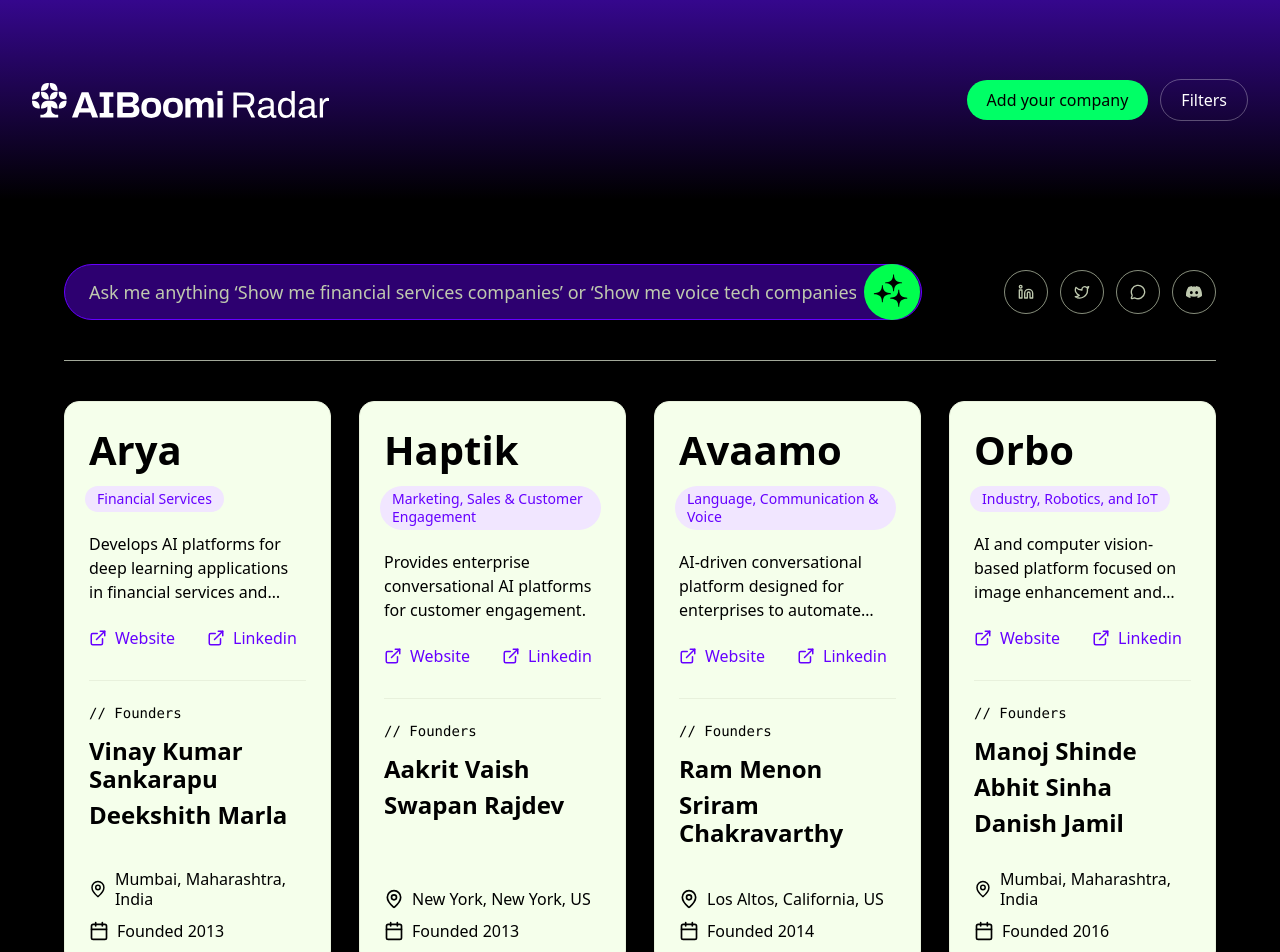
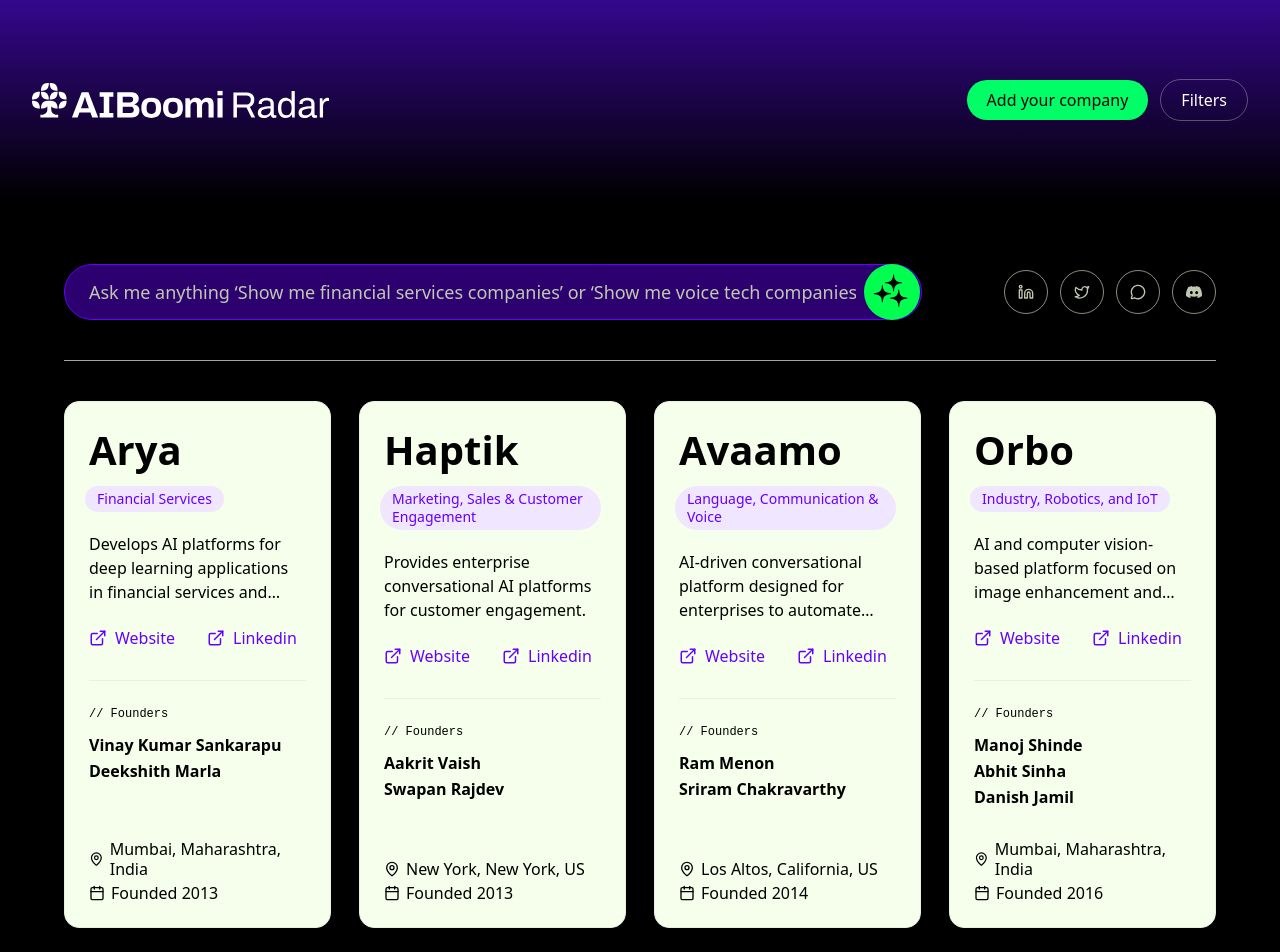
Before and after one commit to AI-Boomi/ai-radar, a React (Vite) app: page / in a window 1280 px wide. Shown: the top 952 px of the page. Built offline with nearby package versions, Linux system fonts and the light colour scheme; a web font is replaced by a local one.

Commit message:
minor UI fixes on homepage

```diff
--- a/src/components/CompanyCard.tsx
+++ b/src/components/CompanyCard.tsx
@@ -1,27 +1,34 @@
+// src/components/CompanyCard.tsx
 import React from "react";
 import { ExternalLink, MapPin, Calendar } from "lucide-react";
 import { Company } from "../types/company";
 
-interface Props { company: Company; }
+interface Props {
+  company: Company;
+}
 
 const CompanyCard: React.FC<Props> = ({ company }) => {
-  const location = [company.city, company.state, company.country].filter(Boolean).join(", ");
+  const location = [company.city, company.state, company.country]
+    .filter(Boolean)
+    .join(", ");
 
   return (
-    <article className="card card-hover rounded-[15px] h-full flex flex-col p-6 text-[#000]">
-      {/* Title */}
+    <div className="card-wrap h-full">
+      <article className="card rounded-[15px] h-full flex flex-col p-6 text-[#000]">
+        {/* Company name — Degular 40/48 Bold */}
         <h2 className="font-display text-[40px] leading-[48px] font-[700]">
           {company.name || "Company Name"}
         </h2>
 
-      {/* Category */}
         {company.category ? (
           <div className="mt-3 -ml-1">
-          <span className="badge-purple">{company.category}</span>
+            <span className="badge-purple badge-wrap sm:max-w-[26rem]">
+             {company.category}
+           </span>
           </div>
         ) : null}
 
-      {/* Description (3 lines) */}
+        {/* Description — clamp to 3 lines */}
         {company.description ? (
           <p className="mt-5 font-sans text-[16px] leading-[24px] line-clamp-3">
             {company.description}
@@ -31,49 +38,61 @@ const CompanyCard: React.FC<Props> = ({ company }) => {
         {/* Links */}
         <div className="mt-6 flex flex-wrap items-center gap-8">
           {company.website && (
-          <a className="inline-flex items-center gap-2 font-display text-[16px] leading-[20px] link-violet"
-             href={company.website} target="_blank" rel="noreferrer">
+            <a
+              className="inline-flex items-center gap-2 font-display text-[16px] leading-[20px] link-violet"
+              href={company.website}
+              target="_blank"
+              rel="noreferrer"
+            >
               <ExternalLink className="h-[18px] w-[18px]" />
               Website
             </a>
           )}
           {company.linkedinProfile && (
-          <a className="inline-flex items-center gap-2 font-display text-[16px] leading-[20px] link-violet"
-             href={company.linkedinProfile} target="_blank" rel="noreferrer">
+            <a
+              className="inline-flex items-center gap-2 font-display text-[16px] leading-[20px] link-violet"
+              href={company.linkedinProfile}
+              target="_blank"
+              rel="noreferrer"
+            >
               <ExternalLink className="h-[18px] w-[18px]" />
               Linkedin
             </a>
           )}
         </div>
 
-      {/* Divider + Founders */}
+        {/* Separator */}
         <hr className="mt-8 mb-6 border-t border-[#E8F1DC]" />
-      <div className="font-mono text-[14px] leading-[16px]">// Founders</div>
 
+        {/* Founders label — per spec */}
+        <div className="founder-label">// Founders</div>
+
+        {/* Founder names — per spec */}
         {company.founders?.length ? (
-        <ul className="mt-4 space-y-2">
+          <ul className="mt-3 space-y-1.5">
             {company.founders.map((f) => (
-            <li key={f} className="font-display text-[24px] leading-[28px] font-[700]">
+              <li key={f} className="founder-name">
                 {f}
               </li>
             ))}
           </ul>
         ) : null}
 
-      {/* Bottom meta pinned */}
-      <div className="mt-auto pt-8 flex flex-wrap items-center gap-x-12 gap-y-3 font-display text-[16px] leading-[20px]">
-        <div className="inline-flex items-center gap-2">
-          <MapPin className="h-5 w-5" />
+        {/* Bottom meta pinned — STACKED vertically with tight icon spacing */}
+        <div className="mt-auto pt-8 flex flex-col gap-1 font-display text-[16px] leading-[20px]">
+          <div className="inline-flex items-center gap-1.5">
+            <MapPin className="h-4 w-4" />
             <span>{location || "Location"}</span>
           </div>
           {company.founded ? (
-          <div className="inline-flex items-center gap-2">
-            <Calendar className="h-5 w-5" />
+            <div className="inline-flex items-center gap-1.5">
+              <Calendar className="h-4 w-4" />
               <span>Founded {company.founded}</span>
             </div>
           ) : null}
         </div>
       </article>
+    </div>
   );
 };
 
--- a/src/index.css
+++ b/src/index.css
@@ -72,6 +72,38 @@
   }
   .search-input::placeholder{ color:#BFC9AF; }
 
+  /* Make the category pill hug its text, never stretch */
+.badge-hug{
+  display: inline-flex;            /* inline-level flex container */
+  align-self: flex-start;          /* if it ever becomes a flex item, don't stretch */
+  width: -webkit-fit-content;      /* Safari */
+  width: -moz-fit-content;         /* Firefox */
+  width: fit-content;              /* Standard */
+  max-width: 100%;
+  white-space: nowrap;             /* keep it on one line */
+}
+
+/* Category pill: hug content, but never get wider than a cap */
+.badge-wrap{
+  display: inline-block;     /* size to content */
+  align-self: flex-start;    /* don't stretch if parent is flex */
+  width: auto;
+  max-width: 28rem;          /* ← tune this (e.g., 22–32rem) */
+  white-space: normal;       /* allow wrapping */
+  overflow-wrap: anywhere;   /* break long words if needed */
+  word-break: normal;
+  border-radius: 9999px;     /* keeps pill corners while wrapping */
+}
+
+/* Inner text: ellipsis when too long */
+.badge-text{
+  overflow: hidden;
+  text-overflow: ellipsis;
+  white-space: nowrap;
+  min-width: 0;                /* prevents flex text from forcing growth */
+}
+
+
   /* ---------- Card ---------- */
   .card{
     background: hsl(var(--card));
@@ -80,46 +112,59 @@
     box-shadow: 0 8px 24px rgba(0,0,0,.10);
   }
 
-  /* Stronger, purple glow on hover */
-  .card-hover{
+  /* Card wrapper that holds the UNDER-glow */
+.card-wrap{
   position: relative;
+  z-index: 0;            /* creates a stacking context for the glow behind */
+}
+
+/* keep the card above the glow */
+.card-wrap .card{
+  position: relative;
+  z-index: 1;
   transition: transform .22s ease, box-shadow .22s ease, border-color .22s ease;
-    will-change: transform, box-shadow;
 }
-  /* soft purple underglow below the card */
-  .card-hover::before{
+
+/* the glow lives on the wrapper, not the card */
+.card-wrap::before{
   content:"";
   position:absolute;
   left:10%;
   right:10%;
-    bottom:-14px;
-    height:28px;
+  bottom:-16px;          /* below the card */
+  height:32px;
+  border-radius:999px;
   background: radial-gradient(ellipse at center, rgba(122,51,255,.55), rgba(122,51,255,0) 60%);
-    filter: blur(12px);
+  filter: blur(14px);
   opacity: 0;
-    pointer-events: none;
-    transition: opacity .32s ease, transform .22s ease;
+  pointer-events:none;
+  z-index: -1;           /* explicitly behind the card */
+  transition: opacity .42s ease, transform .22s ease;
 }
-  .card-hover:hover{
-    cursor: pointer;            /* prep for sidebar click */
+
+/* hover state: lift card + show glow */
+.card-wrap:hover .card{
   transform: translateY(-4px);
   border-color:#D6E7BC;
   box-shadow:
     0 14px 28px rgba(0,0,0,.16),
     0 26px 60px rgba(102,0,255,.45);
 }
-  .card-hover:hover::before{
+.card-wrap:hover::before{
   opacity: 1;
   transform: scale(1.05);
 }
 
+
+
   /* ---------- Category badge ---------- */
  .badge-purple{
-    @apply inline-flex items-center rounded-full px-3 py-1 font-medium;
+  @apply inline-flex w-fit items-center rounded-full px-3 py-1 font-medium;
   background:#F1E6FF; color:#6600FF;
   font-family:"Instrument Sans", ui-sans-serif, system-ui;
   font-size:14px; line-height:18px;
 }
+
 
   /* ---------- Links (Website / Linkedin) ---------- */
   .link-violet{
@@ -142,6 +187,29 @@
     background: rgba(191,201,175,.12);
     border-color: #DCE6C9;
   }
+
+  /* ---------- Founders area (per latest spec) ---------- */
+  .founder-label{
+    color:#000;
+    /* experimental typographic trims (safe if unsupported) */
+    leading-trim: both;
+    text-edge: cap;
+
+    font-family:"Geist Mono", ui-monospace, monospace;
+    font-size:12px;
+    font-style:normal;
+    font-weight:400;     /* per your latest message */
+    line-height:18px;    /* 150% */
+  }
+
+  .founder-name{
+    color:#000;
+    font-family:Degular, ui-sans-serif, system-ui;
+    font-size:16px;
+    font-style:normal;
+    font-weight:700;     /* Desktop/H6/Bold */
+    line-height:20px;    /* 125% */
+  }
 }
 
 /* ===== Utilities ===== */
```
Lines whose indentation alone changed are shown as unchanged.
